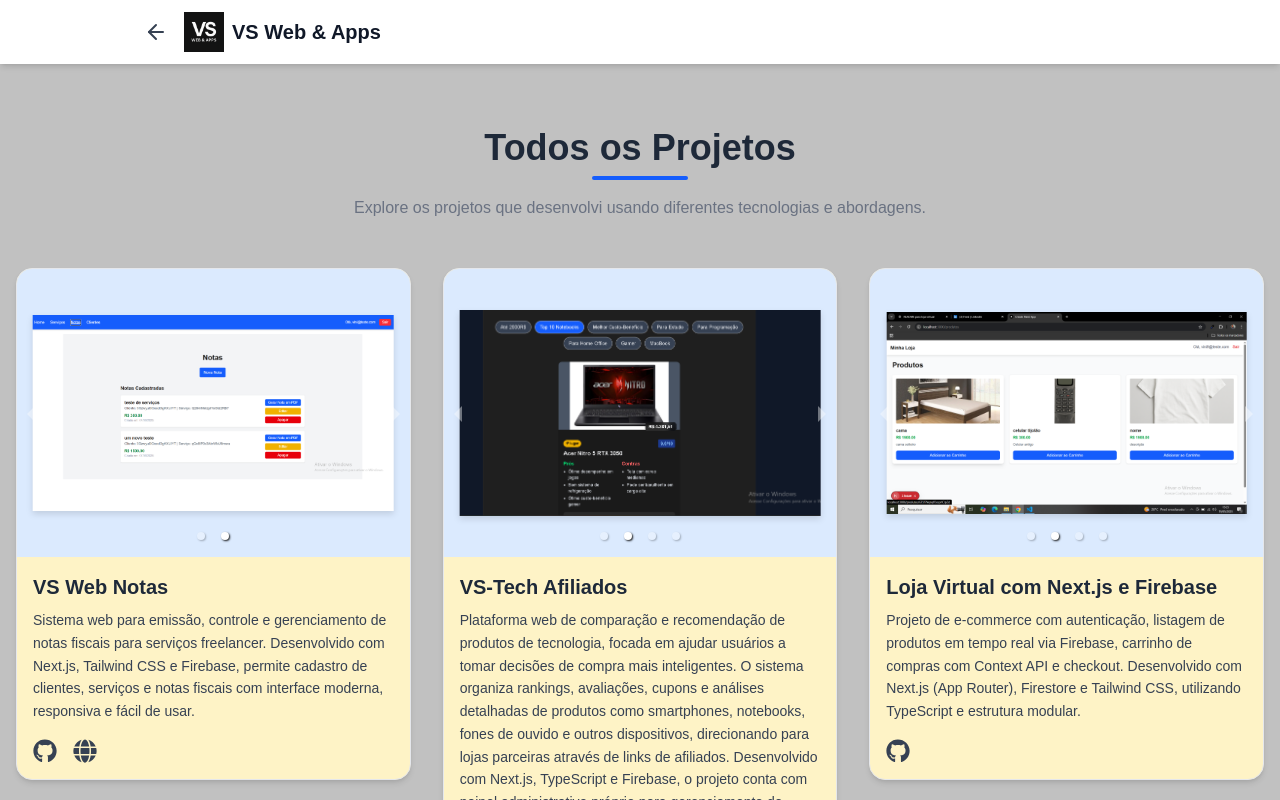
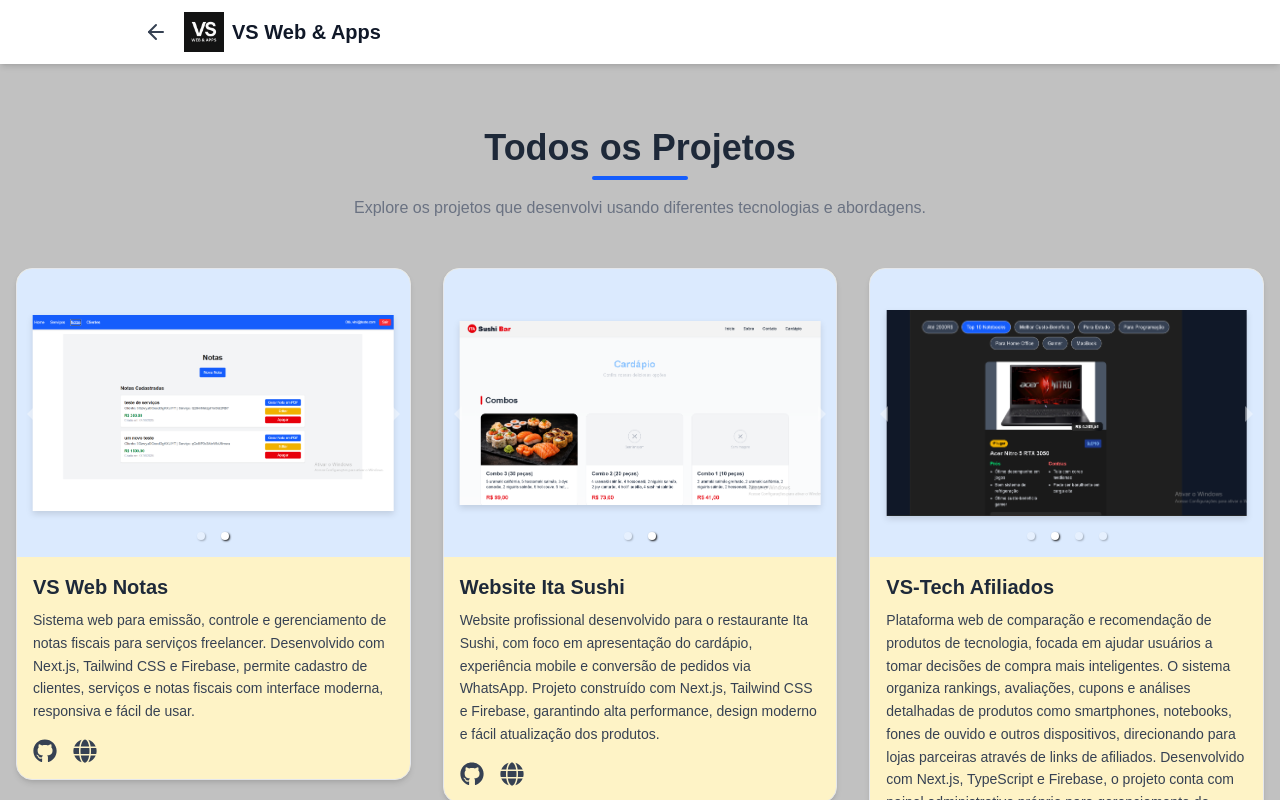
Before and after one commit to vinisantos2/meu-portfolio, a Next.js app: page /pageProjects in a window 1280 px wide. Shown: the top 800 px of the page. Built offline with nearby package versions, Linux system fonts and the light colour scheme.

Commit message:
feat(portfolio): add Ita Sushi project to portfolio data

```diff
--- a/src/data/projetos.ts
+++ b/src/data/projetos.ts
@@ -11,6 +11,15 @@
     ],
     gitUrl: "https://github.com/vinisantos2/vs-web-notas",
     siteUrl: "https://vs-web-notas.vercel.app/",
+  },
+
+  {
+    title: "Website Ita Sushi",
+    description:
+      "Website profissional desenvolvido para o restaurante Ita Sushi, com foco em apresentação do cardápio, experiência mobile e conversão de pedidos via WhatsApp. Projeto construído com Next.js, Tailwind CSS e Firebase, garantindo alta performance, design moderno e fácil atualização dos produtos.",
+    imagesUrl: ["/images/ita-sushi/home.png", "/images/ita-sushi/cardapio.png"],
+    gitUrl: "https://github.com/vinisantos2/itasushi",
+    siteUrl: "https://itasushi.vercel.app/",
   },
 
   {
```
Also changed, not shown: public/images/ita-sushi/cardapio.png (added), public/images/ita-sushi/home.png (added).
